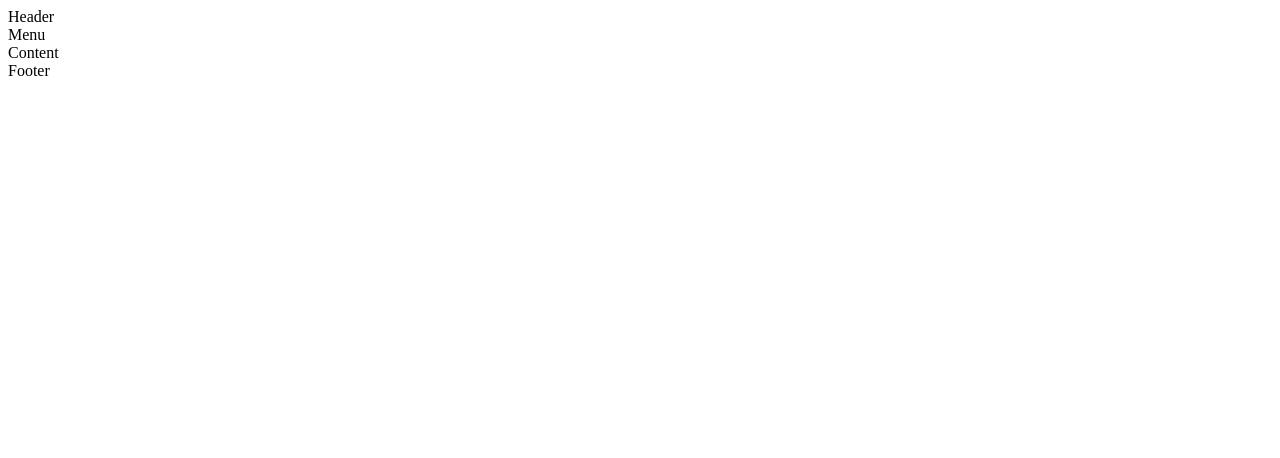
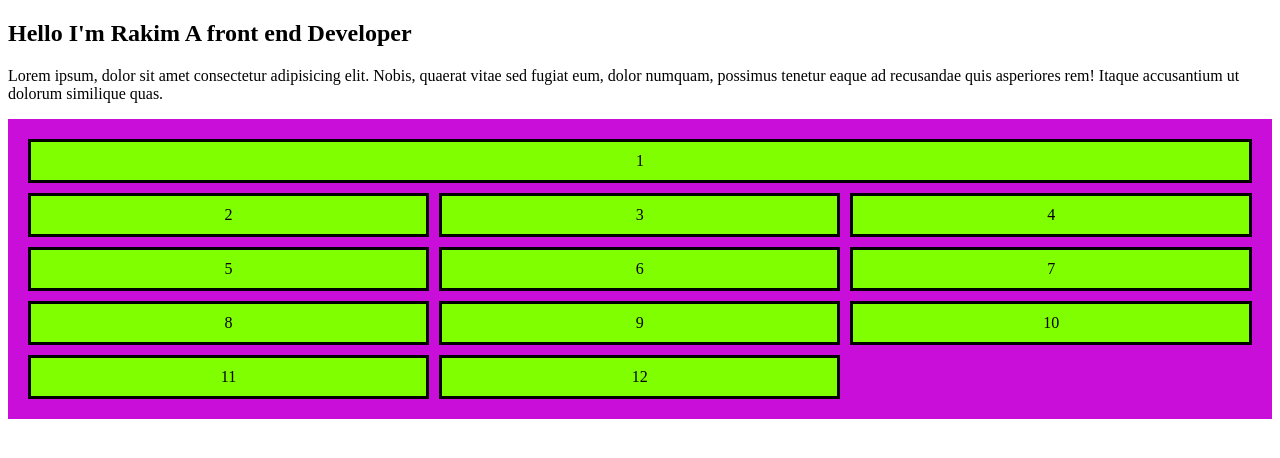
Before and after one commit to imrakim/CSS_grid_layouts, a plain HTML site: page index.html in a window 1280 px wide. Drawn offline with Linux system fonts and the light colour scheme.

Commit message:
grid column start and end setup

```diff
--- a/index.html
+++ b/index.html
@@ -4,13 +4,42 @@
     <meta charset="UTF-8">
     <meta name="viewport" content="width=device-width, initial-scale=1.0">
     <title>Grid layout</title>
+    <style>
+        .container{
+            display: grid;
+            grid-template-columns: auto auto auto;
+            background-color: rgb(201, 14, 218);
+            grid-gap: 10px;
+            padding: 20px;
+        }
+        .item{
+            background-color: chartreuse;
+            border: 3px solid black;
+            text-align: center;
+            padding: 10px;
+        }
+        .a{
+            grid-column-start: 1;
+            grid-column-end: 4;
+        }
+    </style>
 </head>
 <body>
+    <h2>Hello I'm Rakim A front end Developer</h2>
+    <p>Lorem ipsum, dolor sit amet consectetur adipisicing elit. Nobis, quaerat vitae sed fugiat eum, dolor numquam, possimus tenetur eaque ad recusandae quis asperiores rem! Itaque accusantium ut dolorum similique quas.</p>
     <div class="container">
-        <div class="header">Header</div>
-        <div class="menu">Menu</div>
-        <div class="Content">Content</div>
-        <div class="footer">Footer</div>
+        <div class="item a">1</div>
+        <div class="item">2</div>
+        <div class="item">3</div>
+        <div class="item">4</div>
+        <div class="item">5</div>
+        <div class="item">6</div>
+        <div class="item">7</div>
+        <div class="item">8</div>
+        <div class="item">9</div>
+        <div class="item">10</div>
+        <div class="item">11</div>
+        <div class="item">12</div>
     </div>
 </body>
 </html>
```
